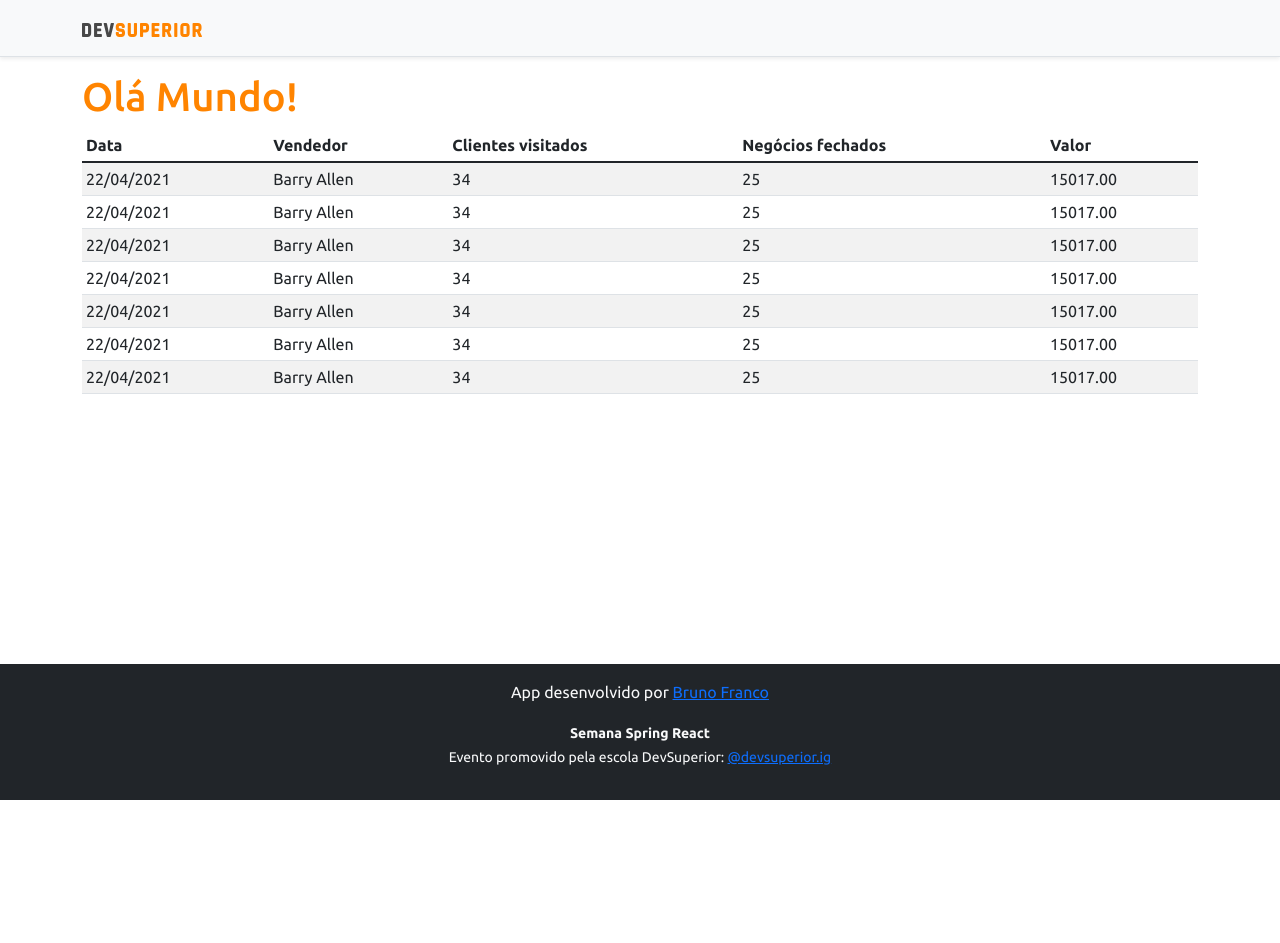
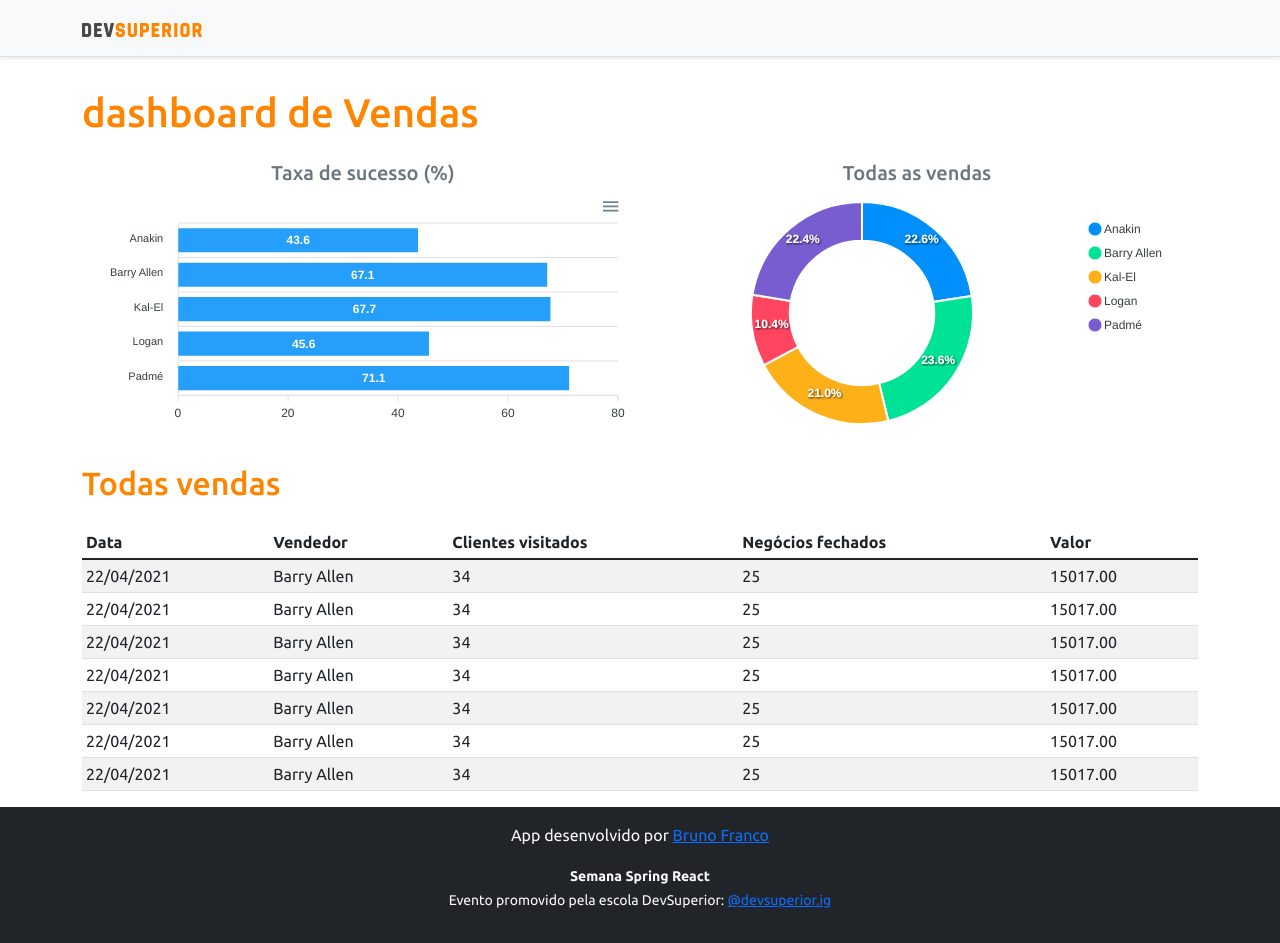
Before and after one commit to brunofvilela/projeto-sds, a React (Create React App) app in the folder frontend/: page / in a window 1280 px wide. Before the commit the page ends 800 px from the top, so only its background shows below. Built offline with nearby package versions, Linux system fonts and the light colour scheme.

Commit message:
Static charts

```diff
--- a/frontend/package.json
+++ b/frontend/package.json
@@ -12,8 +12,10 @@
     "@types/node": "^12.0.0",
     "@types/react": "^17.0.0",
     "@types/react-dom": "^17.0.0",
+    "apexcharts": "^3.28.1",
     "bootstrap": "^5.1.1",
     "react": "^17.0.2",
+    "react-apexcharts": "^1.3.9",
     "react-dom": "^17.0.2",
     "react-scripts": "4.0.3",
     "typescript": "^4.1.2",
--- a/frontend/src/App.tsx
+++ b/frontend/src/App.tsx
@@ -1,3 +1,5 @@
+import BarChart from 'components/BarChart'
+import DonutChart from 'components/DonutChart'
 import DataTable from 'components/DataTable'
 import Footer from 'components/Footer'
 import NavBar from 'components/NavBar'
@@ -7,7 +9,22 @@
     <>
       <NavBar />
       <div className="container">
-        <h1 className="text-primary">Olá Mundo!</h1>
+        <h1 className="text-primary py-3">dashboard de Vendas</h1>
+
+        <div className="row px-3">
+          <div className="col-sm-6">
+            <h5 className="text-center text-secondary">Taxa de sucesso (%)</h5>
+            <BarChart />
+          </div>
+          <div className="col-sm-6">
+            <h5 className="text-center text-secondary">Todas as vendas</h5>
+            <DonutChart />
+          </div>
+        </div>
+
+        <div className="py-3">
+          <h2 className="text-primary"> Todas vendas</h2>
+        </div>
 
         <DataTable />
       </div>
--- /dev/null
+++ b/frontend/src/components/BarChart/index.tsx
@@ -0,0 +1,33 @@
+import Chart from 'react-apexcharts'
+
+const BarChart = () => {
+  const options = {
+    plotOptions: {
+      bar: {
+        horizontal: true
+      }
+    }
+  }
+
+  const mockData = {
+    labels: {
+      categories: ['Anakin', 'Barry Allen', 'Kal-El', 'Logan', 'Padmé']
+    },
+    series: [
+      {
+        name: '% Sucesso',
+        data: [43.6, 67.1, 67.7, 45.6, 71.1]
+      }
+    ]
+  }
+  return (
+    <Chart
+      options={{ ...options, xaxis: mockData.labels }}
+      series={mockData.series}
+      type="bar"
+      height="240"
+    />
+  )
+}
+
+export default BarChart
--- /dev/null
+++ b/frontend/src/components/DonutChart/index.tsx
@@ -0,0 +1,25 @@
+import Chart from 'react-apexcharts'
+
+const DonutChart = () => {
+  const mockData = {
+    series: [477138, 499928, 444867, 220426, 473088],
+    labels: ['Anakin', 'Barry Allen', 'Kal-El', 'Logan', 'Padmé']
+  }
+
+  const options = {
+    legend: {
+      show: true
+    }
+  }
+
+  return (
+    <Chart
+      options={{ ...options, labels: mockData.labels }}
+      series={mockData.series}
+      type="donut"
+      height="240"
+    />
+  )
+}
+
+export default DonutChart
```
Also changed, not shown: 1 other file (tests, documents, lock files or other folders).
